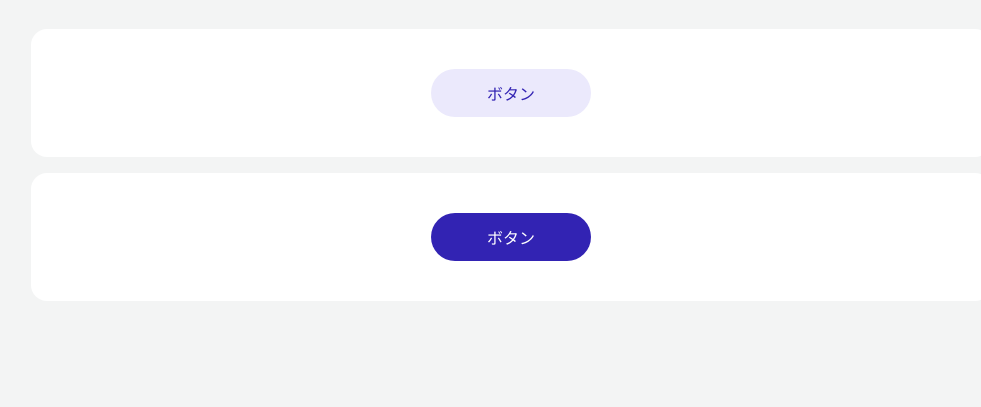
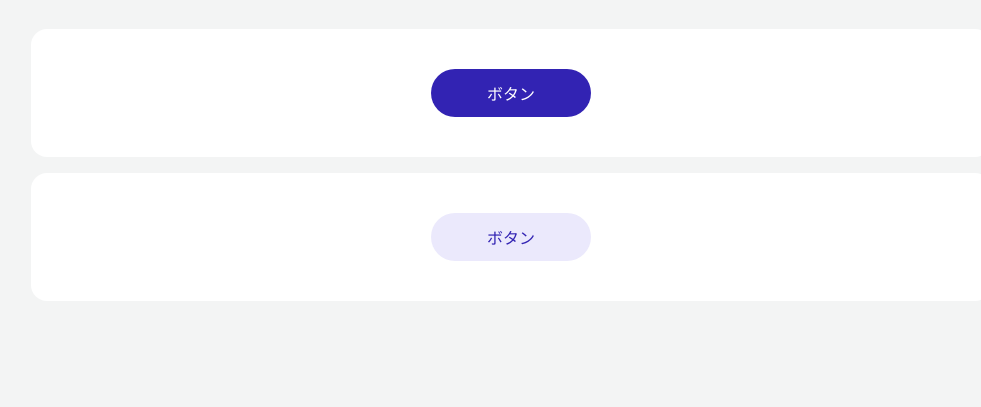
Before and after one commit to ics-creative/240708_container-query-utils, a website: page docs/index.html in a window 1280 px wide. Shown: the part 129-536 px from the top of the page, without its empty margins (129-1110 px from the left). Drawn offline with Linux system fonts and the light colour scheme.

Commit message:
セカンダリーカラーの調整

```diff
--- a/src/button.scss
+++ b/src/button.scss
@@ -9,14 +9,14 @@
   padding: 12px 24px;
   font-family: sans-serif;
   font-size: 1rem;
-  color: #3223B3;
+  color: #fff;
   text-align: center;
   overflow-wrap: anywhere;
-  background-color: #EBE9FC;
+  background-color: #3223B3;
   border-radius: 24px;
 
   @container style(--secondary: true) {
-    color: #fff;
-    background-color: #3223B3;
+    color: #3223B3;
+    background-color: #EBE9FC;
   }
 }
```
Also changed, not shown: docs/button.css.
